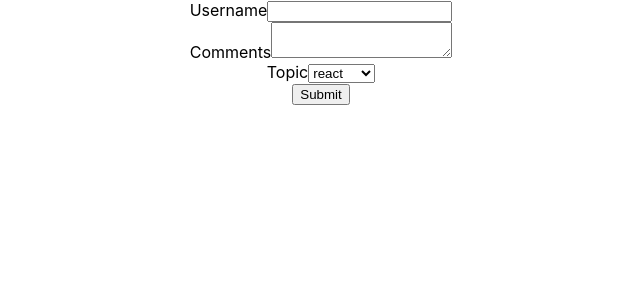
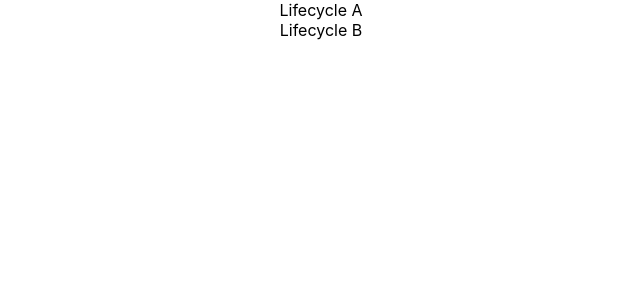
Before and after one commit to 75pollet/hello-world, a React (Create React App) app: page / in a window 1280 px wide. Shown: the top 300 px of the page, without its empty margins (319-959 px from the left). Built offline with nearby package versions, Linux system fonts and the light colour scheme.

Commit message:
learn about component lifecycles

```diff
--- a/src/App.js
+++ b/src/App.js
@@ -14,10 +14,12 @@
 import Stylesheet from './components/Stylesheet';
 import Inline from './components/Inline';
 import Form from './components/Form';
+import LifecycleA from './components/LifecycleA';
 function App() {
   return (
     <div className="App">
-    <Form />
+    <LifecycleA />
+    {/* <Form /> */}
     {/* <Inline /> */}
     {/* <Stylesheet /> */}
     {/* <NameList />  */}
--- /dev/null
+++ b/src/components/LifeCycleB.js
@@ -0,0 +1,36 @@
+import React, { Component } from 'react'
+
+class LifecycleB extends Component {
+  constructor(props) {
+    super(props)
+
+    this.state = {
+       name: 'pollet'
+    }
+
+    console.log('LifeCycleB constructor')
+  }
+
+  static getDerivedStateFromProps(props, state){
+    console.log('get derived state from props')
+
+    // this function returns the new state or null. we return null in this case
+    return null
+  }
+
+  componentDidMount(){
+    console.log('Component did mount')
+  }
+
+  render() {
+    console.log('Lifecycle B render')
+    return (
+
+      <div>
+         Lifecycle B
+      </div>
+        )
+  }
+}
+
+export default LifecycleB
--- /dev/null
+++ b/src/components/LifecycleA.js
@@ -0,0 +1,38 @@
+import React, { Component } from 'react'
+import LifecycleB from './LifeCycleB'
+
+class LifecycleA extends Component {
+  constructor(props) {
+    super(props)
+
+    this.state = {
+       name: 'pollet'
+    }
+
+    console.log('LifeCycleA constructor')
+  }
+
+  static getDerivedStateFromProps(props, state){
+    console.log('get derived state from props')
+
+    // this function returns the new state or null. we return null in this case
+    return null
+  }
+
+  componentDidMount(){
+    console.log('Component did mount')
+  }
+
+  render() {
+    console.log('Lifecycle A render')
+    return (
+
+      <div>
+         Lifecycle A
+         <LifecycleB />
+      </div>
+        )
+  }
+}
+
+export default LifecycleA
```
